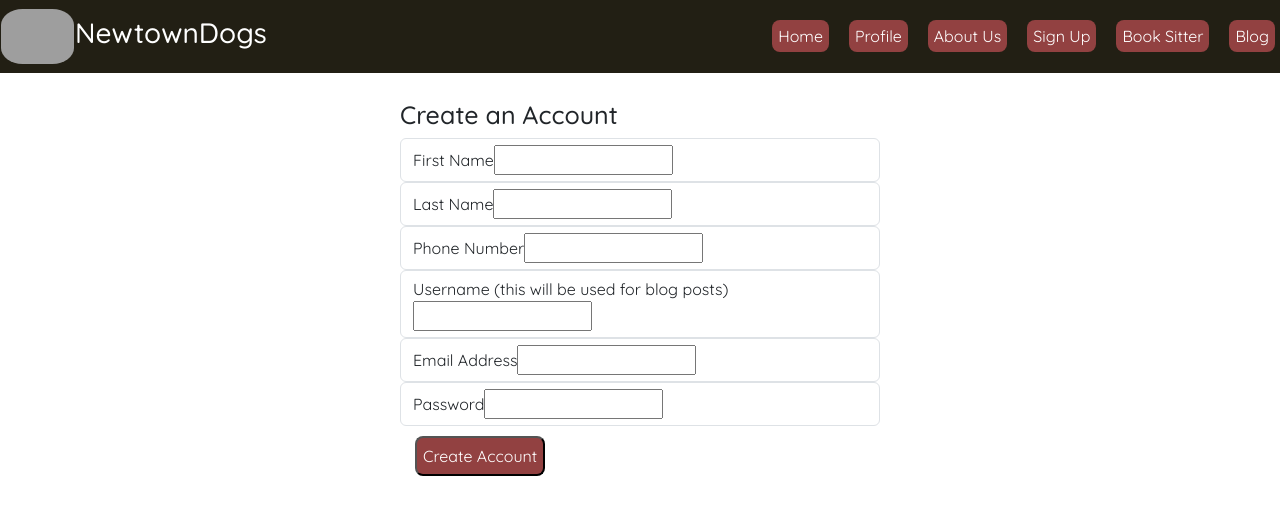
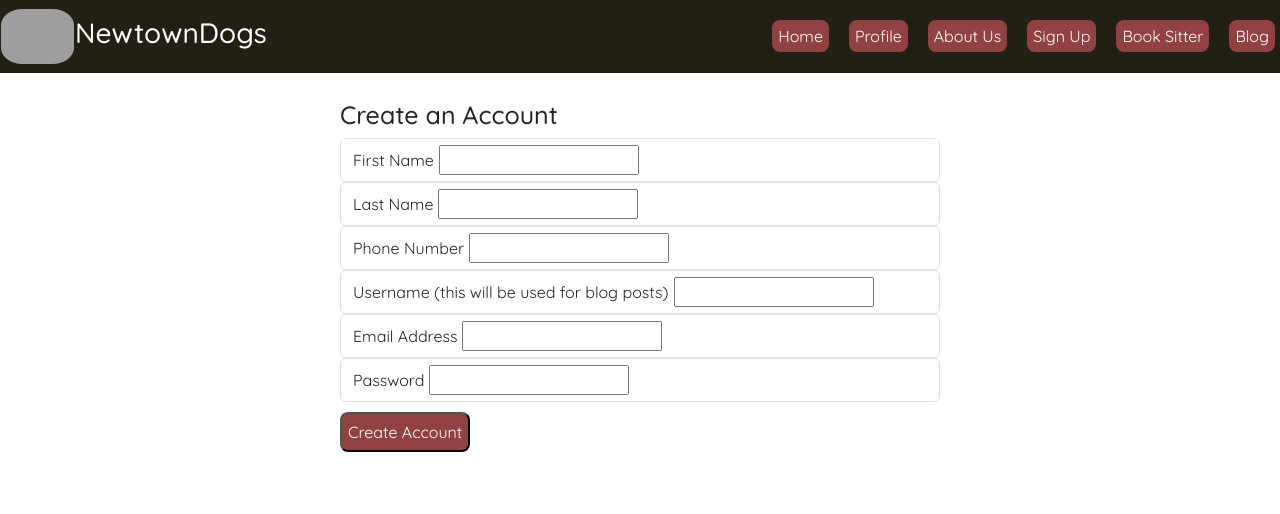
Before and after one commit to mrao2/newtowndogs, a React (Create React App) app in the folder frontend/: page /signup in a window 1280 px wide. Shown: the top 514 px of the page. Built offline with nearby package versions, Linux system fonts and the light colour scheme; grey boxes are pictures that could not be loaded; the HTML template or start-up script is replaced by a standard one.

Commit message:
More small CSS changes
made it look pretty

```diff
--- a/frontend/src/Components/pages/SignUp/SignUp.css
+++ b/frontend/src/Components/pages/SignUp/SignUp.css
@@ -6,16 +6,18 @@
 
 .signup-page {
     padding-top: 100px;
-    padding-left: 400px;
-    padding-right: 400px;
+    margin: auto;
+    width: 600px;
 }
 
 .createaccount-button {
-    margin-left: 15px;
-    margin-right: 5px;
     text-decoration: none;
     padding: 6px;
     color: white;
     background-color: #924141;
     border-radius: 8px
 }
+
+.boxSpace {
+    margin-left: 5px;
+}
--- a/frontend/src/Components/pages/SignUp/SignUpPage.js
+++ b/frontend/src/Components/pages/SignUp/SignUpPage.js
@@ -32,41 +32,39 @@ return (
       <form onSubmit={handleSubmit(onSubmit)}>
       <div className="form-control">
             <label>First Name</label>
-            <input
-            type="text"
-            name="first_name" {...register("first_name", {
+            <input className="boxSpace" type="text" name="first_name" {...register("first_name", {
               required: true
             })} />
         </div>
         <div className="form-control">
             <label>Last Name</label>
-            <input type="text" name="last_name" {...register("last_name", {
+            <input className="boxSpace" type="text" name="last_name" {...register("last_name", {
               required: true
             })} />
         </div>
         <div className="form-control">
             <label>Phone Number</label>
-            <input type="text" name="phone" {...register("phone", {
+            <input  className="boxSpace" type="text" name="phone" {...register("phone", {
               required: true
             })} />
         </div>
         <div className="form-control">
             <label>Username (this will be used for blog posts)</label>
-            <input type="text" name="username" {...register("username", {
+            <input className="boxSpace" type="text" name="username" {...register("username", {
               required: true
             })} />
         </div>
 
         <div className="form-control">
             <label>Email Address</label>
-            <input type="text" name="email" {...register("email", {
+            <input className="boxSpace" type="text" name="email" {...register("email", {
               required: true
             })} />
         </div>
 
         <div className="form-control">
             <label>Password</label>
-            <input type="text" name="hashed_password" {...register("hashed_password", {
+            <input className="boxSpace" type="text" name="hashed_password" {...register("hashed_password", {
               required: true
             })} />
         </div>
--- a/frontend/src/Components/pages/UserProfile/Profile.js
+++ b/frontend/src/Components/pages/UserProfile/Profile.js
@@ -70,7 +70,7 @@ export const Profile = () => {
 
 
   return (
-    <div className="App" style={{ paddingTop: '100px' }}>
+    <div className="user-profile-page" style={{ paddingTop: '100px' }}>
         <form onSubmit={handleSubmit(onSubmit)}>
 
 
@@ -82,23 +82,21 @@ export const Profile = () => {
         <span>
         <div className="form-control">
             <label>First Name</label>
-            <input
-            type="text"
-            name="firstName" {...register("firstName", {
+            <input className="boxSpace" type="text" name="firstName" {...register("firstName", {
               required: true
             })} />
         </div>
 
         <div className="form-control">
             <label>Last Name</label>
-            <input type="text" name="lastName" {...register("lastName", {
+            <input className="boxSpace" type="text" name="lastName" {...register("lastName", {
               required: true
             })} />
         </div>
 
         <div className="form-control">
             <label>Username</label>
-            <input type="text" name="username" {...register("username", {
+            <input className="boxSpace" type="text" name="username" {...register("username", {
               required: true
             })} />
         </div>
@@ -106,21 +104,21 @@ export const Profile = () => {
 
         <div className="form-control">
             <label>Street Address</label>
-            <input type="text" name="ownerAddress" {...register("ownerAddress", {
+            <input className="boxSpace" type="text" name="ownerAddress" {...register("ownerAddress", {
               required: true
             })} />
         </div>
 
         <div className="form-control">
             <label>City</label>
-            <input type="text" name="ownerCity" {...register("ownerCity", {
+            <input className="boxSpace" type="text" name="ownerCity" {...register("ownerCity", {
               required: true
             })} />
         </div>
 
         <div className="form-control">
             <label>State</label>
-            <input type="text" name="ownerState" {...register("ownerState", {
+            <input className="boxSpace" type="text" name="ownerState" {...register("ownerState", {
               required: true
             })} />
 
@@ -128,7 +126,7 @@ export const Profile = () => {
 
         <div className="form-control">
             <label>Zip Code</label>
-            <input type="text" name="ownerZip" {...register("ownerZip", {
+            <input className="boxSpace" type="text" name="ownerZip" {...register("ownerZip", {
               required: true,
               minLength: 5,
               maxLength: 5
@@ -138,7 +136,7 @@ export const Profile = () => {
 
         <div className="form-control">
             <label>Email Address</label>
-            <input type="text" name="email" {...register("email", {
+            <input className="boxSpace" type="text" name="email" {...register("email", {
               required: true,
               pattern: /^[^@ ]+@[^@ ]+\.[^@ .]{2,}$/
             })}
@@ -153,7 +151,7 @@ export const Profile = () => {
 
         <div className="form-control">
             <label>Phone Number</label>
-            <input type="text" name="phone" placeholder="(xxx) xxx-xxxx" {...register("phone", {
+            <input className="boxSpace" type="text" name="phone" placeholder="(xxx) xxx-xxxx" {...register("phone", {
               required: true
             })} />
       </div>
@@ -164,40 +162,40 @@ export const Profile = () => {
 
 
 
-        <h1>Dog Information</h1>
+        <h1 style={{ marginTop: '25px' }} >Dog Information</h1>
 
         <div className="form-control">
             <label>Dog's Name</label>
-            <input type="text" name="dogName" {...register("dogName", {
+            <input className="boxSpace" type="text" name="dogName" {...register("dogName", {
               required: true
           })} />
         </div>
 
         <div className="form-control">
             <label>Dog Breed</label>
-            <input type="text" name="dogBreed" {...register("dogBreed", {
+            <input className="boxSpace" type="text" name="dogBreed" {...register("dogBreed", {
               required: true
           })} />
         </div>
 
         <div className="form-control">
             <label>Dog Age</label>
-            <input type="text" name="dogAge" placeholder="age in years" {...register("dogAge")} />
+            <input className="boxSpace" type="text" name="dogAge" placeholder="age in years" {...register("dogAge")} />
         </div>
 
         <div className="form-control">
             <label>Dog Gender</label>
-            <input type="text" name="dogGender" {...register("dogGender")} />
+            <input className="boxSpace" type="text" name="dogGender" {...register("dogGender")} />
         </div>
 
         <div className="form-control">
             <label>Dog Color</label>
-            <input type="text" name="dogColor" {...register("dogColor")} />
+            <input className="boxSpace" type="text" name="dogColor" {...register("dogColor")} />
         </div>
 
         <div className="form-control">
             <label>Dog Birthdate</label>
-            <input type="text" name="dogBirthdate" placeholder="mm/dd" {...register("dogBirthdate", {
+            <input className="boxSpace" type="text" name="dogBirthdate" placeholder="mm/dd" {...register("dogBirthdate", {
               required: true
             })} />
 
@@ -210,14 +208,14 @@ export const Profile = () => {
 
         <div className="form-control">
             <label>Dog Allergies</label>
-            <input type="text" name="dogAllergies" placeholder="if none, enter 'n/a'" {...register("dogAllergies", {
+            <input className="boxSpace" type="text" name="dogAllergies" placeholder="if none, enter 'n/a'" {...register("dogAllergies", {
               required: true
             })} />
         </div>
 
         <div className="form-control">
             <label>Dog Weight</label>
-            <input type="number" name="dogWeight" placeholder="pounds" {...register("dogWeight", {
+            <input className="boxSpace" type="number" name="dogWeight" placeholder="pounds" {...register("dogWeight", {
               required: true,
               valueAsNumber: true
             })} />
@@ -226,7 +224,7 @@ export const Profile = () => {
         <div className="form-control">
           <label>Dog Friendly? </label>
           <label>
-        <input
+        <input style= {{ marginLeft: '10px' }}
           type="radio"
           label="Yes"
           value="yes"
@@ -237,7 +235,7 @@ export const Profile = () => {
         Yes
         </label>
         <label>
-        <input
+        <input style= {{ marginLeft: '10px' }}
           type="radio"
           label="No"
           value="no"
@@ -250,7 +248,7 @@ export const Profile = () => {
         <div className="form-control">
           <label>Dog Potty Trained? </label>
           <label>
-        <input
+        <input style= {{ marginLeft: '10px' }}
           type="radio"
           label="Yes"
           value="yes"
@@ -261,7 +259,7 @@ export const Profile = () => {
         Yes
         </label>
         <label>
-        <input
+        <input style= {{ marginLeft: '10px' }}
           type="radio"
           label="No"
           value="no"
@@ -273,7 +271,7 @@ export const Profile = () => {
 
         <div className="form-control">
             <label>Amount of Walks Per Day</label>
-            <input type="number" name="amtWalks" {...register("amtWalks", {
+            <input className="boxSpace" type="number" name="amtWalks" {...register("amtWalks", {
               required: true,
               valueAsNumber: true
             })} />
@@ -281,7 +279,7 @@ export const Profile = () => {
 
         <div className="form-control">
             <label>Amount of Meals Per Day</label>
-            <input type="number" name="amtMeals" {...register("amtMeals", {
+            <input className="boxSpace" type="number" name="amtMeals" {...register("amtMeals", {
               required: true,
               valueAsNumber: true
             })} />
@@ -289,7 +287,7 @@ export const Profile = () => {
 
         <div className="form-control">
             <label>Amount of Food Per Meal</label>
-            <input type="text" name="amtPerMeal" placeholder="in cups" {...register("amtPerMeal", {
+            <input className="boxSpace" type="text" name="amtPerMeal" placeholder="in cups" {...register("amtPerMeal", {
               required: true,
               valueAsNumber: true
             })} />
@@ -298,7 +296,7 @@ export const Profile = () => {
         <div className="form-control">
           <label>Dog Fixed? </label>
           <label>
-        <input
+        <input style= {{ marginLeft: '5px' }}
           type="radio"
           label="Yes"
           value="yes"
@@ -309,7 +307,7 @@ export const Profile = () => {
         Yes
         </label>
         <label>
-        <input
+        <input style= {{ marginLeft: '5px' }}
           type="radio"
           label="No"
           value="no"
@@ -321,9 +319,7 @@ export const Profile = () => {
         </label>
         </div>
 
-        <div className="form-control">
             <button type="submit" className="savechanges-button" style={{ marginTop: '10px' }}>Save Changes</button>
-        </div>
 
 
 
--- a/frontend/src/Components/pages/UserProfile/UserProfile.css
+++ b/frontend/src/Components/pages/UserProfile/UserProfile.css
@@ -6,14 +6,21 @@
 
 .user-profile-page {
     padding-top: 100px;
+    margin: auto;
+    width: 550px;
 }
 
 .savechanges-button {
-    margin-left: 15px;
-    margin-right: 5px;
+    width: 300px;
+    margin: auto;
     text-decoration: none;
     padding: 6px;
     color: white;
     background-color: #924141;
     border-radius: 8px
 }
+
+.boxSpace {
+    margin-left: 5px;
+    width: 200px
+}
```
